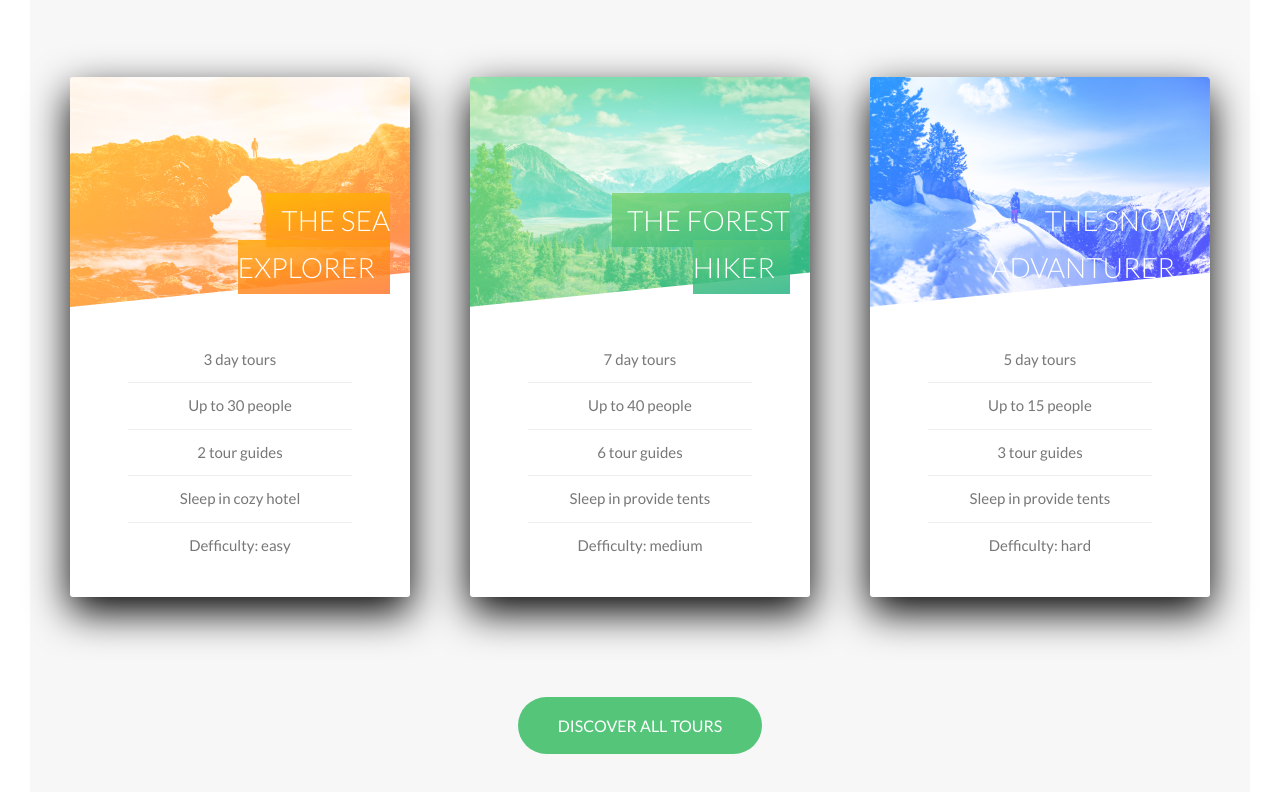
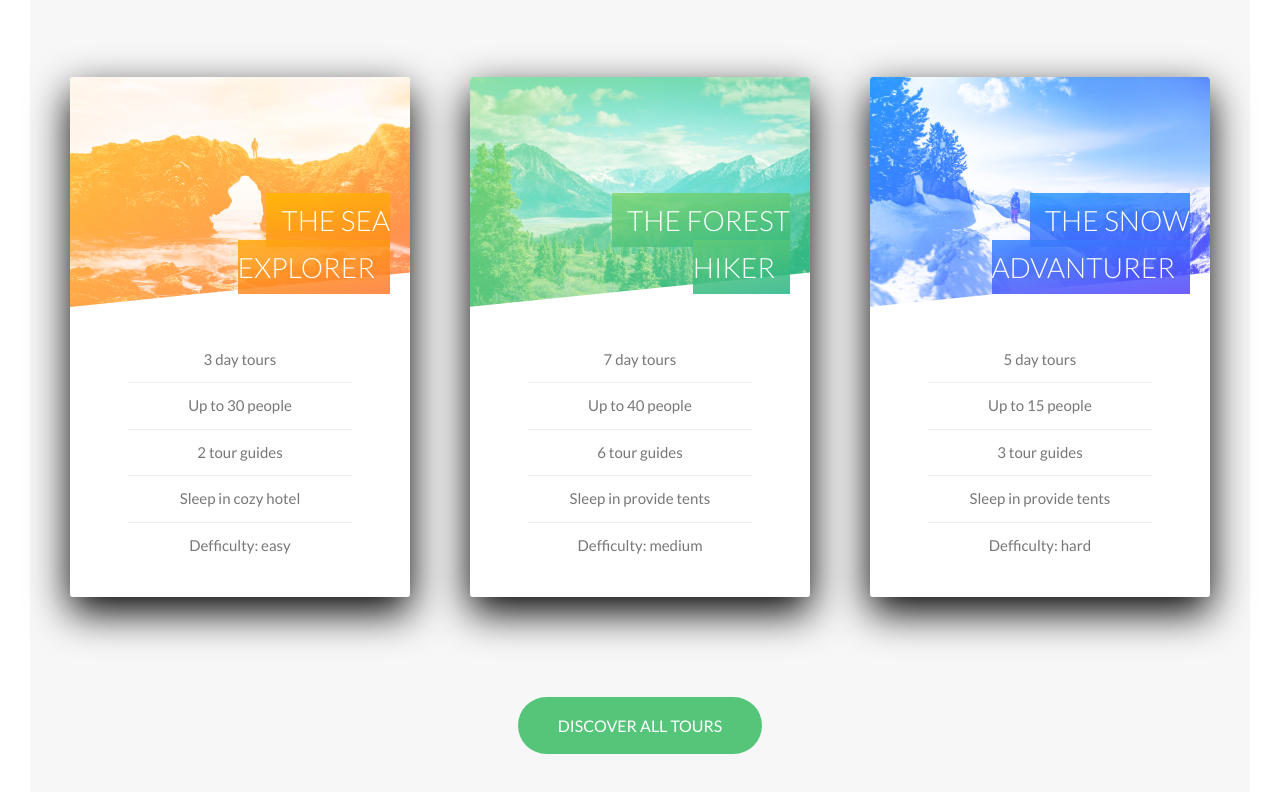
Before and after one commit to anggit00/natours, a website: page index.html in a window 1280 px wide. Shown: the part 2413-3205 px from the top of the page. Drawn offline with Linux system fonts and the light colour scheme.

Commit message:
development

```diff
--- a/sass/components/_card.scss
+++ b/sass/components/_card.scss
@@ -116,6 +116,13 @@
         rgba($color-primary-dark, 0.85)
       );
     }
+    &--3 {
+      background-image: linear-gradient(
+        to right bottom,
+        rgba($color-tertiary-light, 0.85),
+        rgba($color-tertiary-dark, 0.85)
+      );
+    }
   }
   &__detail {
     padding: 3rem;
```
Also changed, not shown: package.json (+9 -1 lines), css/style.css.
